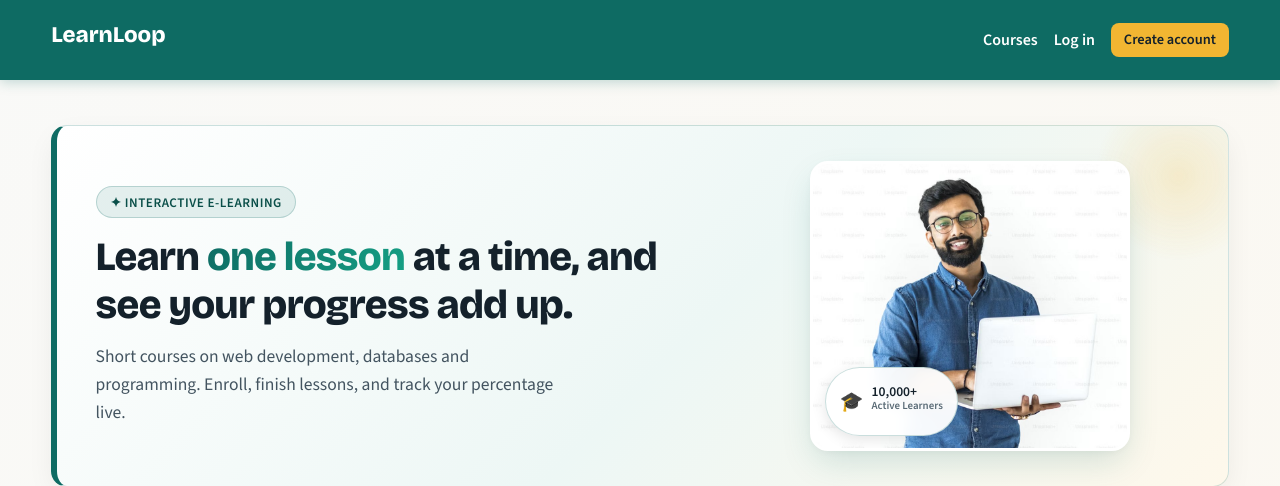
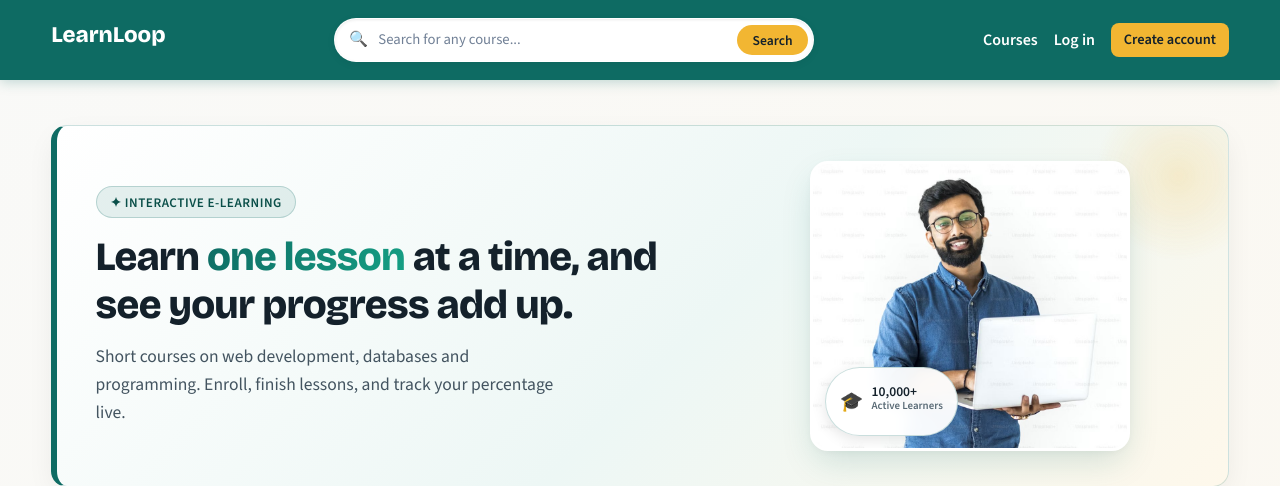
Before and after one commit to devSubha05/apexplanet-task5, a PHP site: page / in a window 1280 px wide; the page is wider, and only the part inside the window is pictured. Shown: the top 486 px of that part. Run offline with PHP 8.4, Linux system fonts and the light colour scheme; data comes from the database, SQL or seed files in the repository; data that the repository does not hold is empty.

Commit message:
E-learning

```diff
--- a/assets/css/style.css
+++ b/assets/css/style.css
@@ -6,8 +6,18 @@ h1{font-size:clamp(1.7rem,4vw,2.4rem);font-weight:800}h2{font-size:1.25rem}h3{fo
 a{color:var(--teal)}
 :focus-visible{outline:3px solid var(--gold);outline-offset:2px}
 main,.wrap{flex:1;width:100%;max-width:100%;margin:0;padding:calc(80px + 1.8rem) 4vw 3.5rem;box-sizing:border-box;background:linear-gradient(135deg,#ebf3f5 0%,#f8fafb 30%,#fcf7ed 70%,#edf5f4 100%);background-size:250% 250%;animation:mainBgShift 14s ease infinite,mainFadeIn 0.7s cubic-bezier(0.16,1,0.3,1) both}
-.site-header{position:fixed;top:0;left:0;right:0;width:100%;z-index:1000;display:flex;flex-wrap:wrap;align-items:center;justify-content:space-between;gap:.5rem;padding:.7rem 4vw;background:var(--teal);color:#fff;min-height:80px;box-sizing:border-box;box-shadow:0 2px 12px rgba(14,107,99,0.25)}
-.brand{font-size:1.4rem;font-weight:800;color:#fff;text-decoration:none}
+.site-header{position:fixed;top:0;left:0;right:0;width:100%;z-index:1000;display:flex;flex-wrap:wrap;align-items:center;justify-content:space-between;gap:.8rem;padding:.7rem 4vw;background:var(--teal);color:#fff;min-height:80px;box-sizing:border-box;box-shadow:0 2px 12px rgba(14,107,99,0.25)}
+.brand{font-size:1.4rem;font-weight:800;color:#fff;text-decoration:none;flex-shrink:0}
+/* ===== Header Search Bar ===== */
+.header-search-form{flex:1;max-width:480px;min-width:180px;margin:0 .8rem}
+.header-search-inner{position:relative;display:flex;align-items:center;background:#ffffff;border-radius:999px;padding:.22rem .35rem .22rem .85rem;box-shadow:inset 0 1px 3px rgba(0,0,0,0.08),0 2px 8px rgba(0,0,0,0.06);transition:box-shadow .2s ease,border-color .2s ease;border:1.5px solid transparent}
+.header-search-inner:focus-within{border-color:var(--gold);box-shadow:0 0 0 3px rgba(242,182,50,0.35),0 4px 12px rgba(0,0,0,0.12)}
+.header-search-icon{font-size:.95rem;color:#718096;margin-right:.35rem;line-height:1;user-select:none;flex-shrink:0}
+.header-search-input{flex:1;min-width:0;border:none!important;outline:none!important;background:transparent!important;padding:.38rem .3rem!important;font-size:.92rem;color:var(--ink)!important;font-family:inherit;margin:0!important;box-shadow:none!important}
+.header-search-input::placeholder{color:#718096;opacity:1}
+.header-search-btn{flex-shrink:0;background:var(--gold);color:var(--ink);border:none;border-radius:999px;padding:.38rem .95rem;font-size:.85rem;font-weight:700;font-family:inherit;cursor:pointer;transition:background .2s ease,transform .15s ease}
+.header-search-btn:hover{background:#e5a823;transform:scale(1.02)}
+.header-search-btn:active{transform:scale(0.98)}
 .site-header nav{display:flex;flex-wrap:wrap;align-items:center;gap:1rem}
 .site-header nav a{color:#fff;text-decoration:none;font-weight:600}
 .site-header nav a:hover{text-decoration:underline}
@@ -97,6 +107,8 @@ th{background:#eaf0f3}
 .site-footer a{color:#fff;text-decoration:underline}
 .site-footer a:hover{color:var(--gold)}
 @media (max-width:720px){
+  .site-header{padding:.6rem 1rem;gap:.5rem}
+  .header-search-form{order:3;width:100%;max-width:100%;margin:.3rem 0 .2rem}
   .two-col{grid-template-columns:1fr}
   .nav-toggle{display:block}
   .site-header nav{display:none;width:100%;flex-direction:column;align-items:flex-start;padding:.5rem 0}
--- a/includes/header.php
+++ b/includes/header.php
@@ -20,6 +20,15 @@ if (window.location.hash) {
 <body>
 <header class="site-header">
   <a class="brand" href="<?= $base ?>index.php"><?= e(SITE_NAME) ?></a>
+
+  <form class="header-search-form" action="<?= $base ?>index.php" method="get" role="search">
+    <div class="header-search-inner">
+      <span class="header-search-icon" aria-hidden="true">🔍</span>
+      <input type="search" name="q" class="header-search-input" id="headerSearchInput" placeholder="Search for any course..." value="<?= e($_GET['q'] ?? '') ?>" aria-label="Search courses" autocomplete="off">
+      <button type="submit" class="header-search-btn" aria-label="Submit search">Search</button>
+    </div>
+  </form>
+
   <button class="nav-toggle" aria-label="Menu" aria-expanded="false" aria-controls="nav">Menu</button>
   <nav id="nav">
     <a href="<?= $base ?>index.php">Courses</a>
```
Also changed, not shown: assets/js/app.js (+33 -1 lines).
